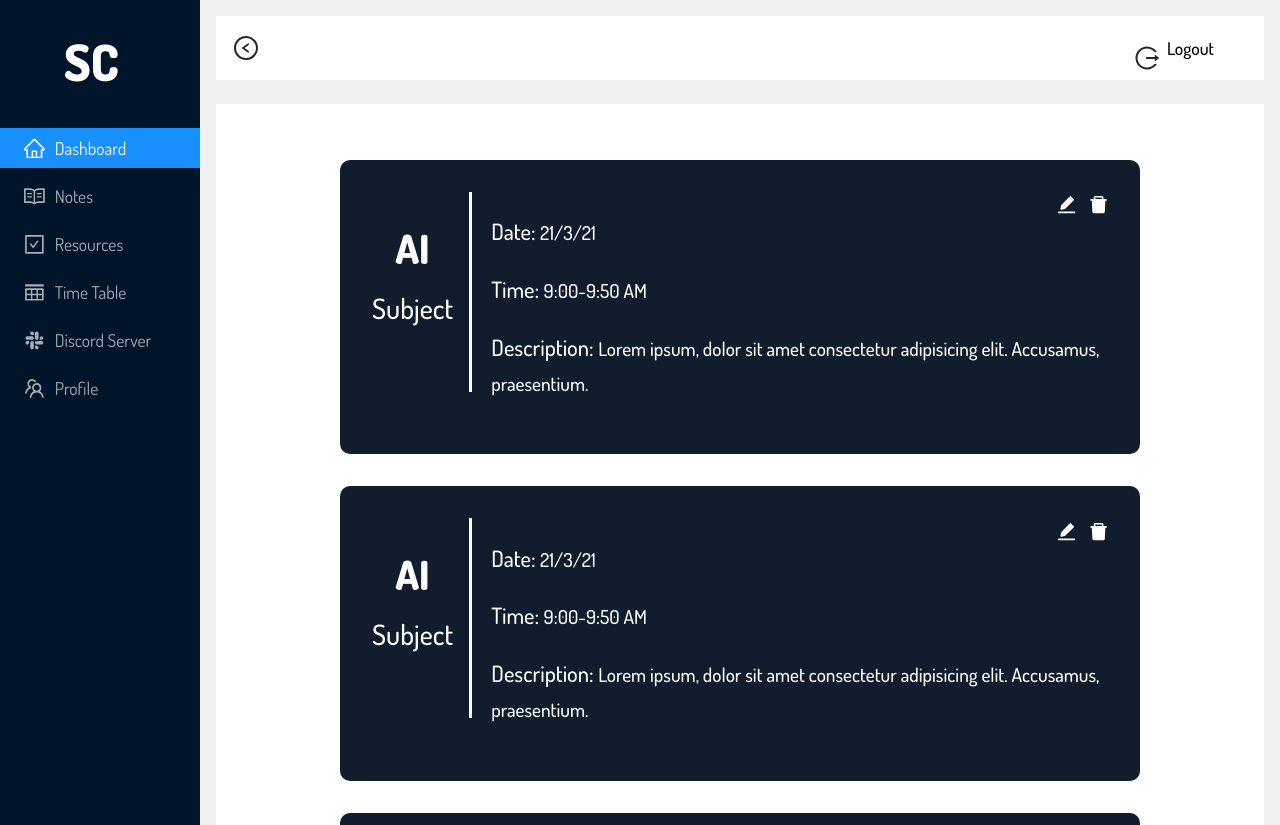
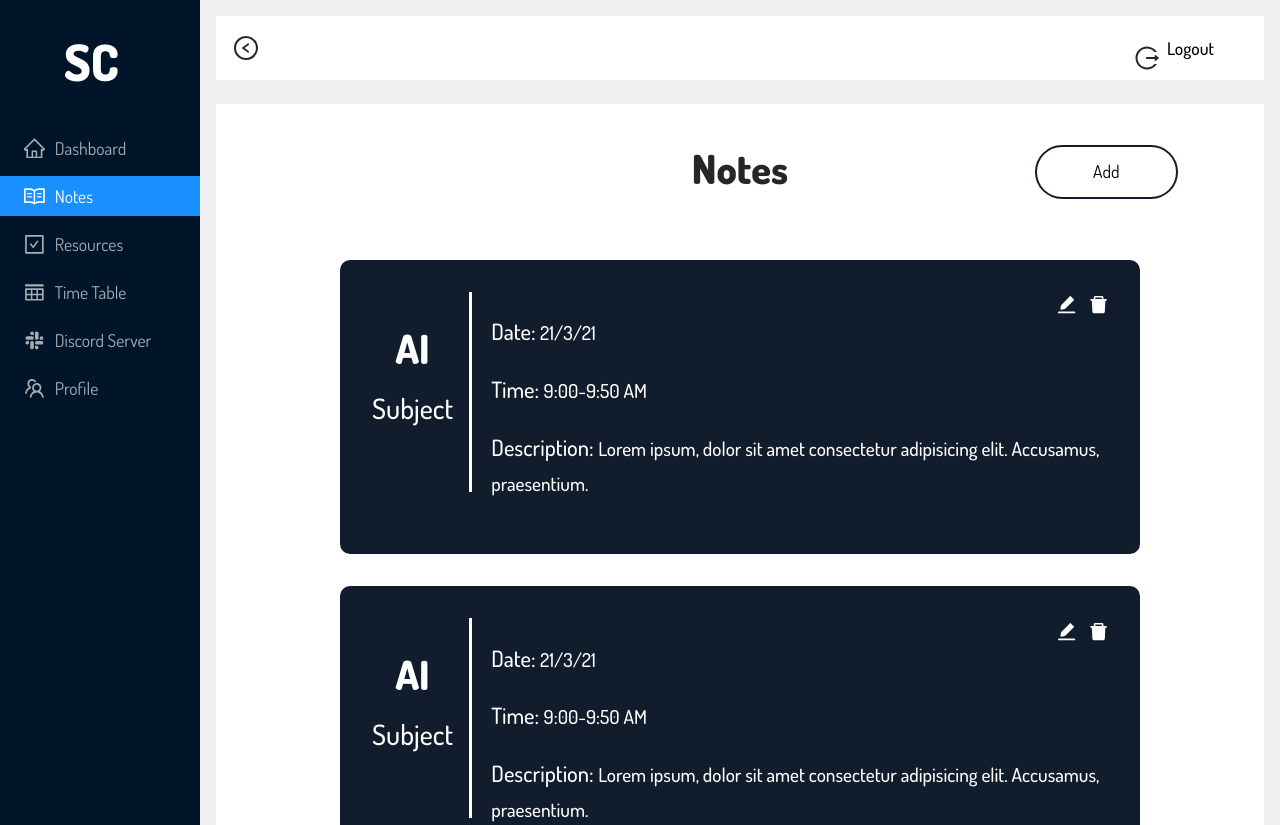
Before and after one commit to Dhrunit/student-corner-frontend, a React (Create React App) app: page /notes in a window 1280 px wide. Shown: the top 825 px of the page. Built offline with nearby package versions, Linux system fonts and the light colour scheme.

Commit message:
Made necessary changes for adding the notes section

```diff
--- a/src/pages/loggedIn/Dashboard/Dashboard.js
+++ b/src/pages/loggedIn/Dashboard/Dashboard.js
@@ -17,7 +17,7 @@ export class Dashboard extends Component {
 		)
 		return (
 			<div>
-				<Slider content={dashboard} />
+				<Slider content={dashboard} dashboard={true} />
 			</div>
 		)
 	}
--- a/src/pages/loggedIn/components/Slider/Slider.css
+++ b/src/pages/loggedIn/components/Slider/Slider.css
@@ -31,7 +31,27 @@
 	top: 20px;
 	margin: 1rem -2rem;
 }
-
+.notes_btn {
+	cursor: pointer;
+}
+.btn_notes {
+	position: absolute;
+	color: #000;
+	/* margin-left: -18.5rem; */
+	border-radius: 50px;
+	background: transparent;
+	border: 2px solid #111d2c;
+	padding: 0.7rem 3.5rem;
+	font-size: 1.1rem;
+	left: 1035px;
+	top: 145px;
+	/* margin-top: 1.5rem; */
+	transition: all 0.5s;
+}
+.btn_notes:hover {
+	color: #fff;
+	background: #111d2c;
+}
 ::-webkit-scrollbar-track {
 	background: #f0f0f0;
 	border-radius: 10px;
--- a/src/pages/loggedIn/components/Slider/Slider.js
+++ b/src/pages/loggedIn/components/Slider/Slider.js
@@ -49,7 +49,7 @@ class Slider extends Component {
 						style={{ fontSize: '1.1rem' }}
 						theme='dark'
 						mode='inline'
-						defaultSelectedKeys={['1']}>
+						defaultSelectedKeys={this.props.notes ? ['2'] : ['1']}>
 						<Menu.Item
 							style={{ position: 'relative' }}
 							key='1'
@@ -60,7 +60,7 @@ class Slider extends Component {
 									}}
 								/>
 							}>
-							Dashboard
+							<Link to='/dashboard'>Dashboard</Link>
 						</Menu.Item>
 						<Menu.Item
 							key='2'
@@ -71,7 +71,7 @@ class Slider extends Component {
 									}}
 								/>
 							}>
-							Notes
+							<Link to='/notes'>Notes</Link>
 						</Menu.Item>
 						<Menu.Item
 							key='3'
@@ -82,7 +82,7 @@ class Slider extends Component {
 									}}
 								/>
 							}>
-							Resources
+							<Link to='/resources'>Resources</Link>
 						</Menu.Item>
 						<Menu.Item
 							key='4'
@@ -93,7 +93,7 @@ class Slider extends Component {
 									}}
 								/>
 							}>
-							Time Table
+							<Link to='/timetable'>Time Table</Link>
 						</Menu.Item>
 						<Menu.Item
 							key='5'
@@ -104,7 +104,7 @@ class Slider extends Component {
 									}}
 								/>
 							}>
-							Discord Server
+							<Link to='/discord'>Discord Server</Link>
 						</Menu.Item>
 						<Menu.Item
 							key='6'
@@ -115,7 +115,7 @@ class Slider extends Component {
 									}}
 								/>
 							}>
-							Profile
+							<Link to='/profile'>Profile</Link>
 						</Menu.Item>
 					</Menu>
 				</Sider>
@@ -149,7 +149,26 @@ class Slider extends Component {
 							padding: 24,
 							minHeight: '100vh',
 						}}>
+						{this.props.notes && (
+							<div className='row'>
+								<div className='col'>
+									<h1
+										className='heading__dashboard'
+										style={{ textAlign: 'center' }}>
+										Notes
+									</h1>
+								</div>
+								{this.props.userType === 'teacher' && (
+									<div className='notes_btn'>
+										<button className='btn_notes'>
+											Add
+										</button>
+									</div>
+								)}
+							</div>
+						)}
 						{this.props.content}
+						{this.props.dashboard && (
 							<img
 								style={{
 									marginLeft: this.state.collapsed
@@ -161,6 +180,7 @@ class Slider extends Component {
 								className='dashboard__img'
 								alt='dashboard_img'
 							/>
+						)}
 					</Content>
 				</Layout>
 			</Layout>
```
Lines whose indentation alone changed are shown as unchanged.
